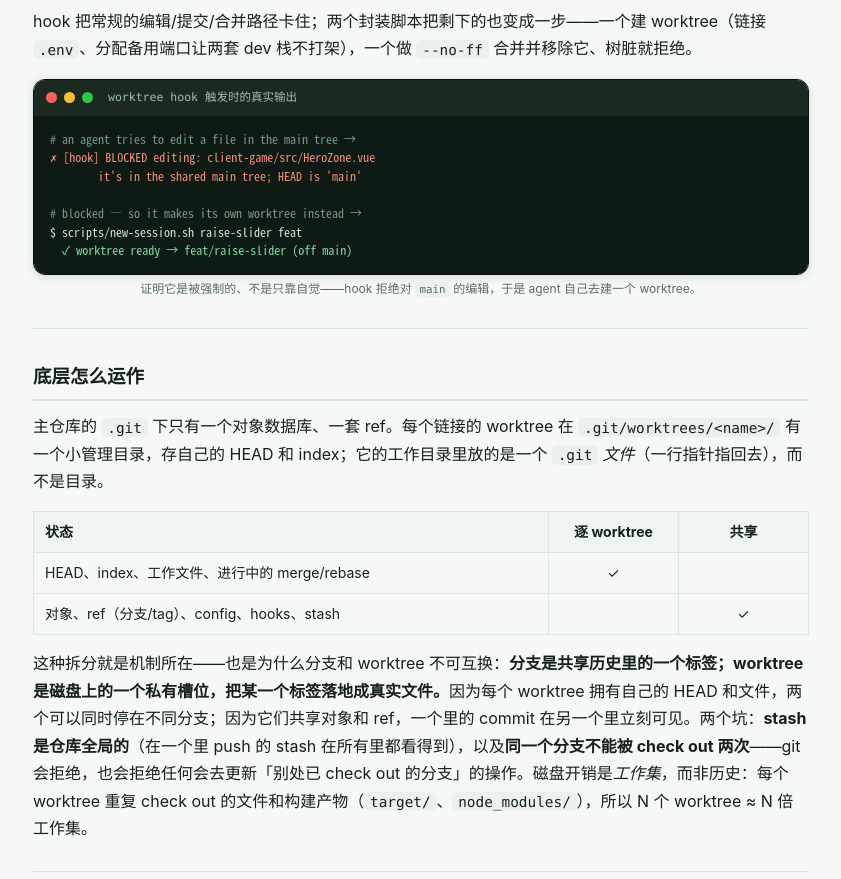
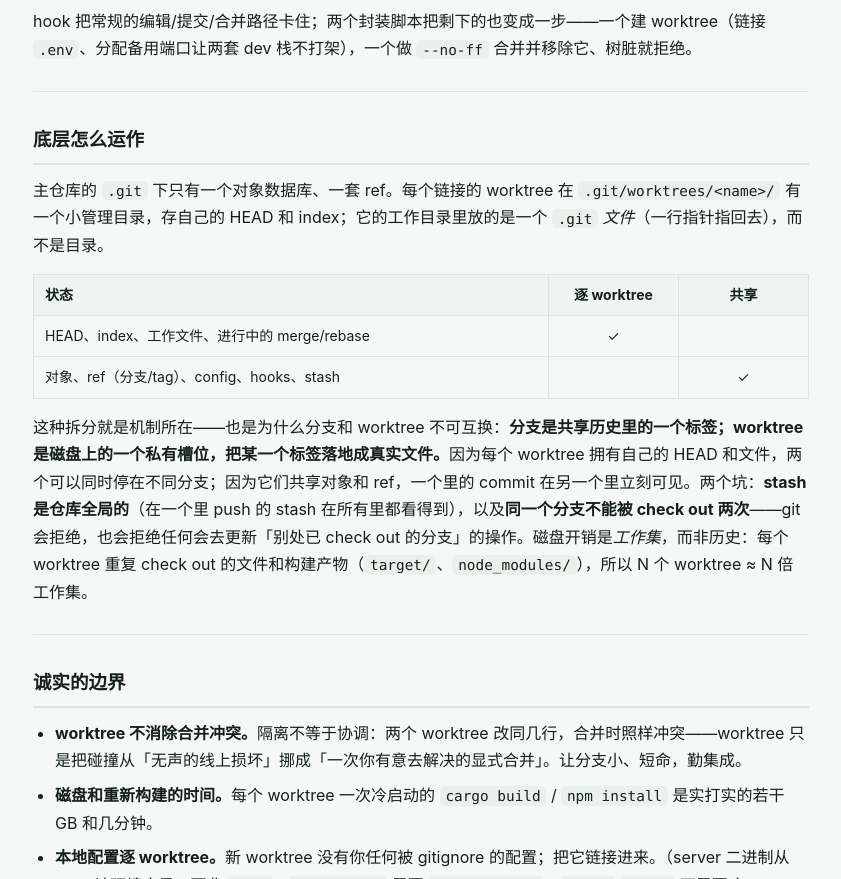
Before and after one commit to CisaSettle/bluffking-blog, a plain HTML site: page why-worktrees.html in a window 1280 px wide. Shown: the part 1929-2808 px from the top of the page, without its empty margins (219-1060 px from the left). Drawn offline with Linux system fonts and the light colour scheme.

Commit message:
post: drop the terminal block (read as a literal shell session — misleading)

```diff
--- a/why-worktrees.html
+++ b/why-worktrees.html
@@ -104,14 +104,6 @@
 <li><strong>提交/合并闸门</strong>（一个 <code>pre-commit</code> hook 加一个 Bash PreToolUse hook），让工作只能经受认可的合并进入 <code>main</code>。</li>
 </ul>
 <p>hook 把常规的编辑/提交/合并路径卡住；两个封装脚本把剩下的也变成一步——一个建 worktree（链接 <code>.env</code>、分配备用端口让两套 dev 栈不打架），一个做 <code>--no-ff</code> 合并并移除它、树脏就拒绝。</p>
-<div class="termwrap"><div class="termbar"><span class="dot r"></span><span class="dot y"></span><span class="dot g"></span><span class="lbl">worktree hook 触发时的真实输出</span></div><pre class="term"><span class="dim"># an agent tries to edit a file in the main tree →</span>
-<span class="bad">✗ [hook] BLOCKED editing: client-game/src/HeroZone.vue</span>
-<span class="bad">        it's in the shared main tree; HEAD is 'main'</span>
-
-<span class="dim"># blocked — so it makes its own worktree instead →</span>
-$ scripts/new-session.sh raise-slider feat
-<span class="ok">  ✓ worktree ready → feat/raise-slider (off main)</span></pre></div>
-<p class="figcap">证明它是被强制的、不是只靠自觉——hook 拒绝对 <code>main</code> 的编辑，于是 agent 自己去建一个 worktree。</p>
 </section><section id="s3"><h2>底层怎么运作</h2>
 <p>主仓库的 <code>.git</code> 下只有一个对象数据库、一套 ref。每个链接的 worktree 在 <code>.git/worktrees/&lt;name&gt;/</code> 有一个小管理目录，存自己的 HEAD 和 index；它的工作目录里放的是一个 <code>.git</code> <em>文件</em>（一行指针指回去），而不是目录。</p>
 <table><thead><tr><th>状态</th><th>逐 worktree</th><th>共享</th></tr></thead><tbody>
@@ -201,14 +193,6 @@ $ scripts/new-session.sh raise-slider feat
 <li><strong>Commit/merge gates</strong> (a <code>pre-commit</code> hook plus a Bash PreToolUse hook) keep work off <code>main</code> except through the sanctioned merge.</li>
 </ul>
 <p>The hooks gate the normal edit/commit/merge path; two wrapper scripts make the rest one step — one creates the worktree (linking <code>.env</code>, assigning alt ports so two dev stacks don't collide), one does the <code>--no-ff</code> merge and removes it, refusing if the tree is dirty.</p>
-<div class="termwrap"><div class="termbar"><span class="dot r"></span><span class="dot y"></span><span class="dot g"></span><span class="lbl">the worktree hook firing · real output</span></div><pre class="term"><span class="dim"># an agent tries to edit a file in the main tree →</span>
-<span class="bad">✗ [hook] BLOCKED editing: client-game/src/HeroZone.vue</span>
-<span class="bad">        it's in the shared main tree; HEAD is 'main'</span>
-
-<span class="dim"># blocked — so it makes its own worktree instead →</span>
-$ scripts/new-session.sh raise-slider feat
-<span class="ok">  ✓ worktree ready → feat/raise-slider (off main)</span></pre></div>
-<p class="figcap">Proof it's enforced, not just advised — the hook refuses an edit to <code>main</code>, so the agent makes a worktree.</p>
 </section><section id="s3"><h2>How it works</h2>
 <p>There's one object database and one set of refs under the main repo's <code>.git</code>. Each linked worktree gets a small admin dir at <code>.git/worktrees/&lt;name&gt;/</code> holding its own HEAD and index; its working directory holds a <code>.git</code> <em>file</em> (a one-line pointer back), not a directory.</p>
 <table><thead><tr><th>State</th><th>Per-worktree</th><th>Shared</th></tr></thead><tbody>
```
